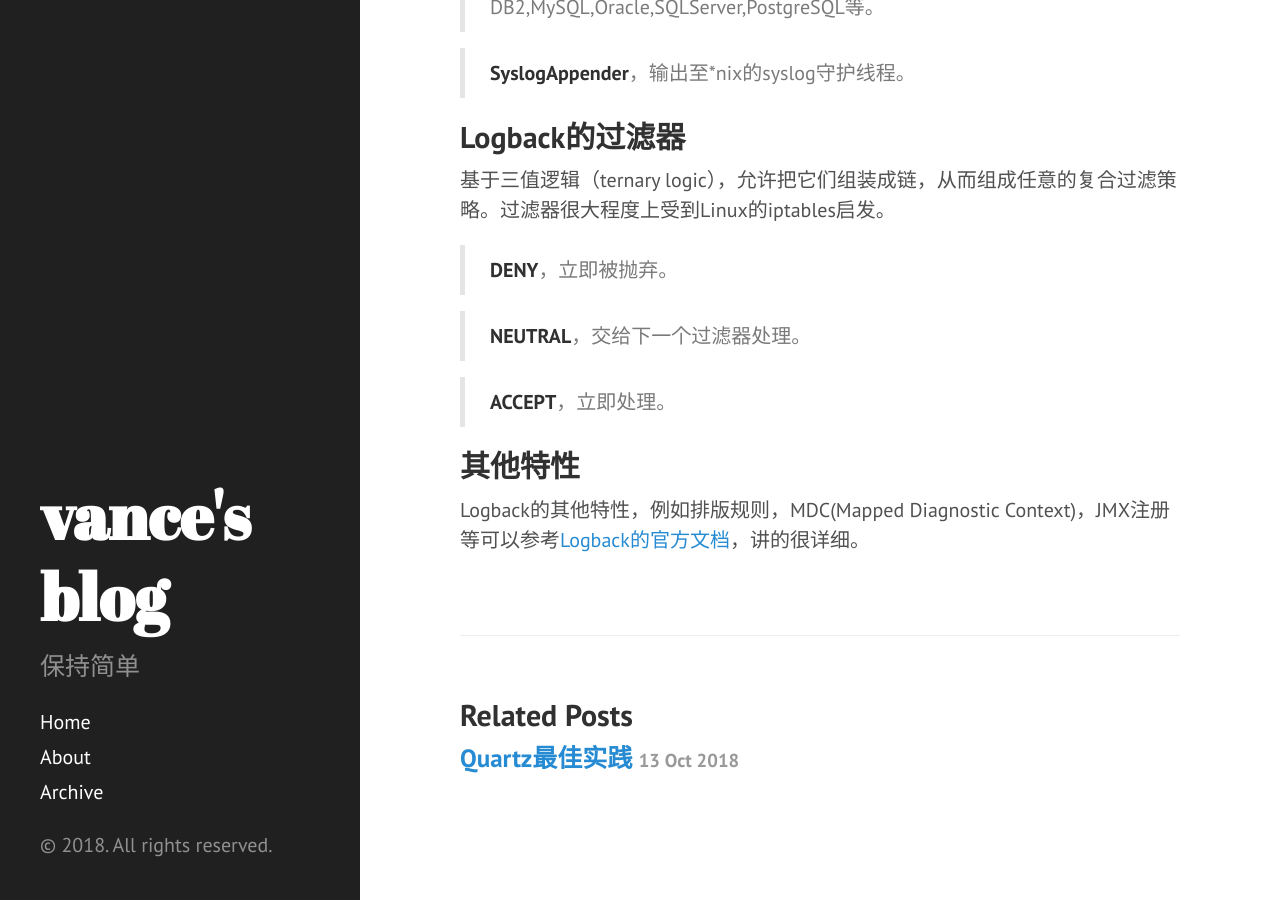
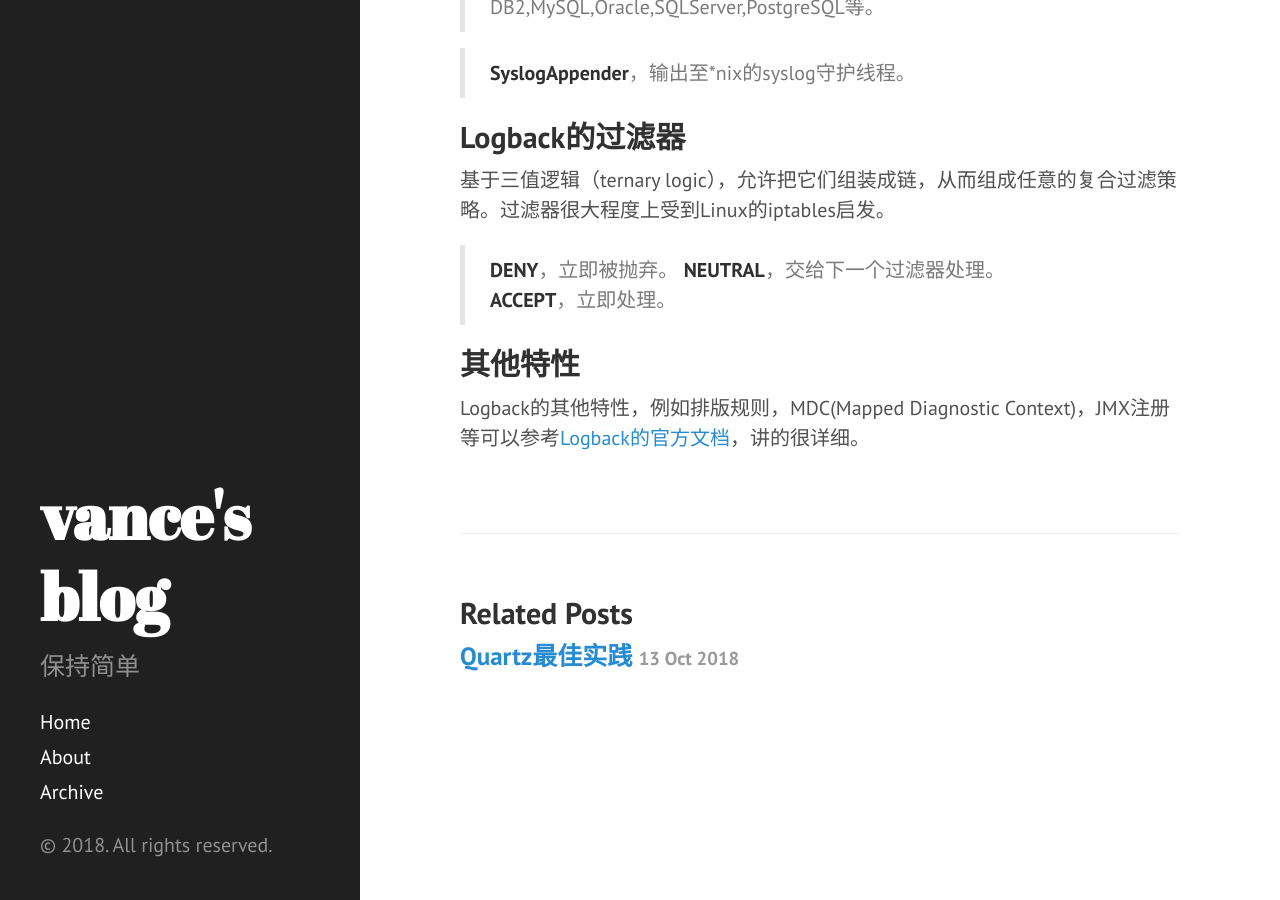
Before and after one commit to vancefantasy/vancefantasy.github.io, a Jekyll site: the page built from _posts/2014-04-23-java-logging-framework.md, in a window 1280 px wide and 900 px high, scrolled down 4596 px. Built offline with Jekyll 4.4.1, drawn with Linux system fonts in a browser that asks for light colours; Markdown is read by kramdown in place of the engine named in the settings.

Commit message:
格式调整

```diff
--- a/_posts/2014-04-23-java-logging-framework.md
+++ b/_posts/2014-04-23-java-logging-framework.md
@@ -110,10 +110,8 @@ Logger L可以手动分配级别。如果L未被分配，它将从父层次等
 基于三值逻辑（ternary logic），允许把它们组装成链，从而组成任意的复合过滤策略。过滤器很大程度上受到Linux的iptables启发。
 
 >**DENY**，立即被抛弃。
-
->**NEUTRAL**，交给下一个过滤器处理。
-
->**ACCEPT**，立即处理。
+**NEUTRAL**，交给下一个过滤器处理。
+**ACCEPT**，立即处理。
 
 ## 其他特性
 Logback的其他特性，例如排版规则，MDC(Mapped Diagnostic Context)，JMX注册等可以参考[Logback的官方文档](http://logback.qos.ch/manual/index.html)，讲的很详细。
```
